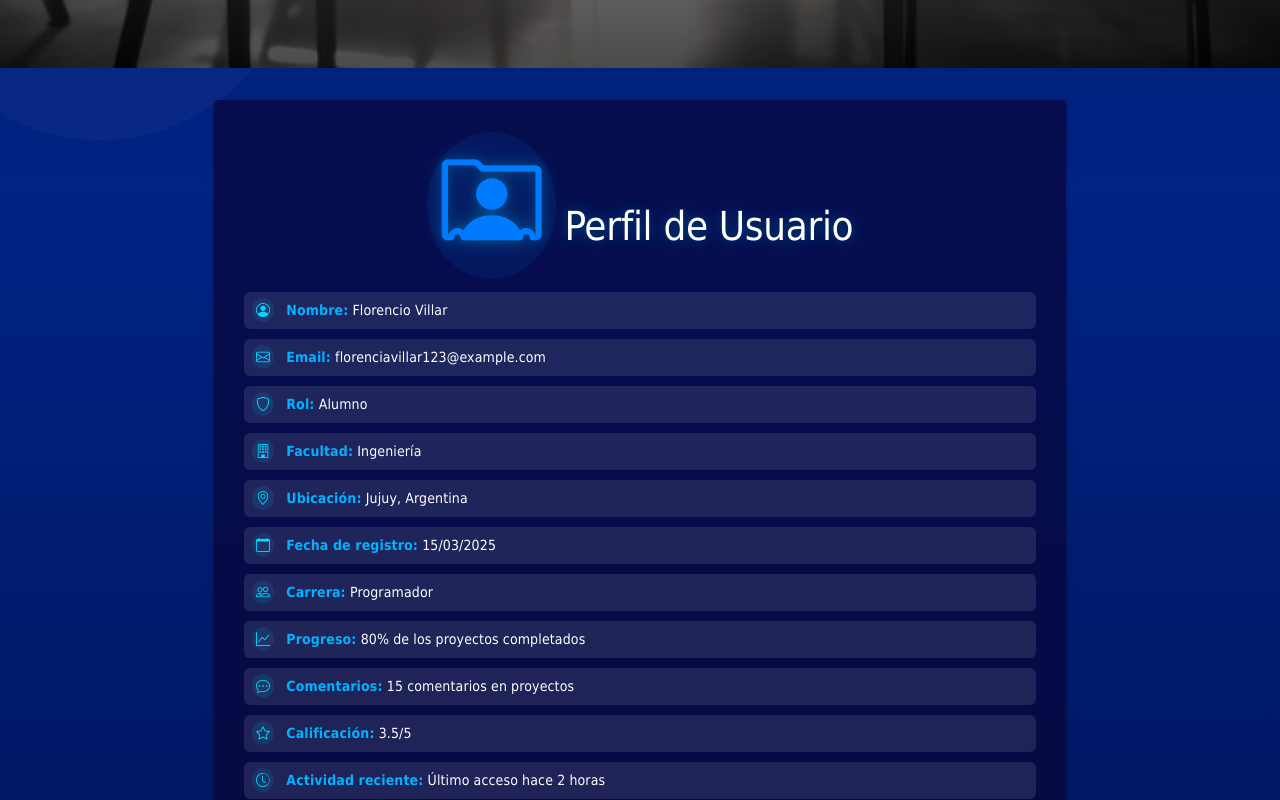
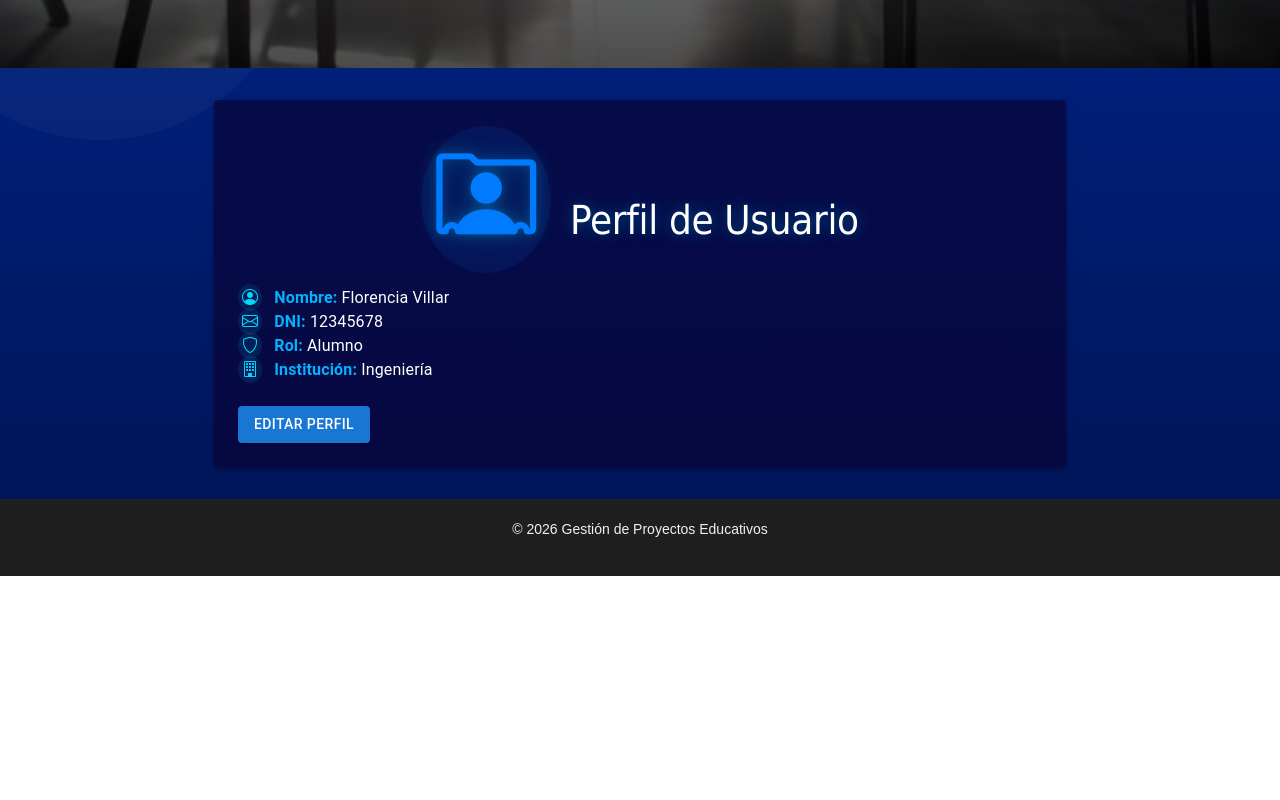
Before and after one commit to alexanderlobo20/pv_tp3_grupo9, a React (Vite) app: page /perfil in a window 1280 px wide. Shown: the part 760-1560 px from the top of the page. After the commit the page ends 1336 px from the top, so only its background shows below. Built offline with nearby package versions, Linux system fonts and the light colour scheme.

Commit message:
feat: implementar perfil de usuario con vista y edición usando contexto

```diff
--- a/src/views/PerfilUsuario.jsx
+++ b/src/views/PerfilUsuario.jsx
@@ -1,29 +1,161 @@
-import React from 'react';
-import { Container, Paper, Typography } from '@mui/material';
+import React, { useContext, useState, useEffect } from 'react';
+import { Container, Paper, Typography, Button, TextField } from '@mui/material';
+import { UsuarioContext } from '../context/UsuarioContext';
 
 function PerfilUsuario() {
+  const { usuario, actualizarPerfil } = useContext(UsuarioContext);
+
+  const [modoEdicion, setModoEdicion] = useState(false);
+  const [form, setForm] = useState(usuario);
+
+  useEffect(() => {
+    setForm(usuario);
+  }, [usuario]);
+
+  const handleChange = (e) => {
+    setForm({
+      ...form,
+      [e.target.name]: e.target.value,
+    });
+  };
+
+  const guardarCambios = () => {
+    actualizarPerfil(form);
+    setModoEdicion(false);
+  };
+
+  const inputStyle = {
+    '& .MuiInputBase-input': {
+      color: '#fff',
+    },
+    '& .MuiInputLabel-root': {
+      color: '#fff',
+    },
+    '& .MuiInputLabel-root.Mui-focused': {
+      color: '#fff',
+    },
+    '& .MuiOutlinedInput-notchedOutline': {
+      borderColor: '#fff',
+    },
+    '&:hover .MuiOutlinedInput-notchedOutline': {
+      borderColor: '#00b3ff',
+    },
+     '& .Mui-focused .MuiOutlinedInput-notchedOutline': {
+      borderColor: '#0056b3',
+    }
+  };
+
   return (
-    <Container maxWidth="md"sx={{mt: 4, mb: 4}}  className="perfil">
+    <Container maxWidth="md" sx={{ mt: 4, mb: 4 }} className="perfil">
 
-    <Paper className="perfil-card" elevation={4}>
-      <Typography variant="h2"
-      sx={{color: '#fff',mb: 4,fontSize: '2rem', fontFamily: 'Century Gothic, Tahoma, Geneva, Verdana, sans-serif',}}><i className="bi bi-person-rolodex"></i>Perfil de Usuario</Typography>
-      <Typography variant="body1" className="texto"><i className="bi bi-person-circle"></i> <strong>Nombre:</strong> Florencio Villar</Typography>
-      <Typography variant="body1" className="texto"><i className="bi bi-envelope"></i> <strong>Email:</strong> florenciavillar123@example.com</Typography>
-      <Typography variant="body1" className="texto"><i className="bi bi-shield"></i> <strong>Rol:</strong> Alumno</Typography>
-      <Typography variant="body1" className="texto"><i className="bi bi-building"></i> <strong>Facultad:</strong> Ingeniería</Typography>
-      <Typography variant="body1" className="texto"><i className="bi bi-geo-alt"></i> <strong>Ubicación:</strong> Jujuy, Argentina</Typography>
-      <Typography variant="body1" className="texto"><i className="bi bi-calendar"></i> <strong>Fecha de registro:</strong> 15/03/2025</Typography>
-       <Typography variant="body1" className="texto"><i className="bi bi-people"></i> <strong>Carrera:</strong> Programador</Typography>
-       <Typography variant="body1" className="texto"><i className="bi bi-graph-up"></i> <strong>Progreso:</strong> 80% de los proyectos completados</Typography>
-       <Typography variant="body1" className="texto"><i className="bi bi-chat-dots"></i> <strong>Comentarios:</strong> 15 comentarios en proyectos</Typography>
-       <Typography variant="body1" className="texto"><i className="bi bi-star"></i> <strong>Calificación:</strong> 3.5/5</Typography>
-       <Typography variant="body1" className="texto"><i className="bi bi-clock-history"></i> <strong>Actividad reciente:</strong> Último acceso hace 2 horas</Typography>
-       <Typography variant="body1" className="texto"><i className="bi bi-file-earmark-text"></i> <strong>Documentos subidos:</strong> 10</Typography>
-       <Typography variant="body1" className="texto"><i className="bi bi-folder"></i> <strong>Proyectos creados:</strong> 3</Typography>
-       <Typography variant="body1" className="texto"><i className="bi bi-folder"></i> <strong>Proyectos asignados:</strong> 5</Typography>
-       <Typography variant="body1" className="texto"><i className="bi bi-clock"></i> <strong>Último acceso:</strong> 01/06/2026</Typography>
-    </Paper>
+      <Paper className="perfil-card" elevation={4} sx={{ p: 3, fontFamily: 'Century Gothic, Tahoma, Geneva, Verdana, sans-serif' }}>
+
+        <Typography
+          variant="h2"
+          sx={{
+            color: '#fff',
+            mb: 4,
+            fontSize: '2rem',
+            fontFamily:
+              'Century Gothic, Tahoma, Geneva, Verdana, sans-serif',
+          }}
+        >
+          <i className="bi bi-person-rolodex"></i> Perfil de Usuario
+        </Typography>
+
+        {!modoEdicion && (
+          <>
+            <Typography sx={{ color: '#fff' }}>
+              <i className="bi bi-person-circle"></i>{' '}
+              <strong>Nombre:</strong> {usuario.nombre}
+            </Typography>
+
+            <Typography sx={{ color: '#fff' }}>
+              <i className="bi bi-envelope"></i>{' '}
+              <strong>DNI:</strong> {usuario.dni}
+            </Typography>
+
+            <Typography sx={{ color: '#fff' }}>
+              <i className="bi bi-shield"></i>{' '}
+              <strong>Rol:</strong> {usuario.rol}
+            </Typography>
+
+            <Typography sx={{ color: '#fff' }}>
+              <i className="bi bi-building"></i>{' '}
+              <strong>Institución:</strong> {usuario.institucion}
+            </Typography>
+
+            <Button
+              variant="contained"
+              sx={{ mt: 3 }}
+              onClick={() => setModoEdicion(true)}
+            >
+              Editar perfil
+            </Button>
+          </>
+        )}
+
+        {modoEdicion && (
+          <>
+            <TextField
+              fullWidth
+              margin="normal"
+              label="Nombre"
+              name="nombre"
+              value={form.nombre}
+              onChange={handleChange}
+              sx={inputStyle}
+            />
+
+            <TextField
+              fullWidth
+              margin="normal"
+              label="DNI"
+              name="dni"
+              value={form.dni}
+              onChange={handleChange}
+              sx={inputStyle}
+            />
+
+            <TextField
+              fullWidth
+              margin="normal"
+              label="Rol"
+              name="rol"
+              value={form.rol}
+              onChange={handleChange}
+              sx={inputStyle}
+            />
+
+            <TextField
+              fullWidth
+              margin="normal"
+              label="Institución"
+              name="institucion"
+              value={form.institucion}
+              onChange={handleChange}
+              sx={inputStyle}
+            />
+
+            <Button
+              variant="contained"
+              sx={{ mt: 2, mr: 1 }}
+              onClick={guardarCambios}
+            >
+              Guardar
+            </Button>
+
+            <Button
+              variant="outlined"
+              sx={{ mt: 2, color: '#fff', borderColor: '#fff' }}
+              onClick={() => setModoEdicion(false)}
+            >
+              Cancelar
+            </Button>
+          </>
+        )}
+
+      </Paper>
     </Container>
   );
 }
```
